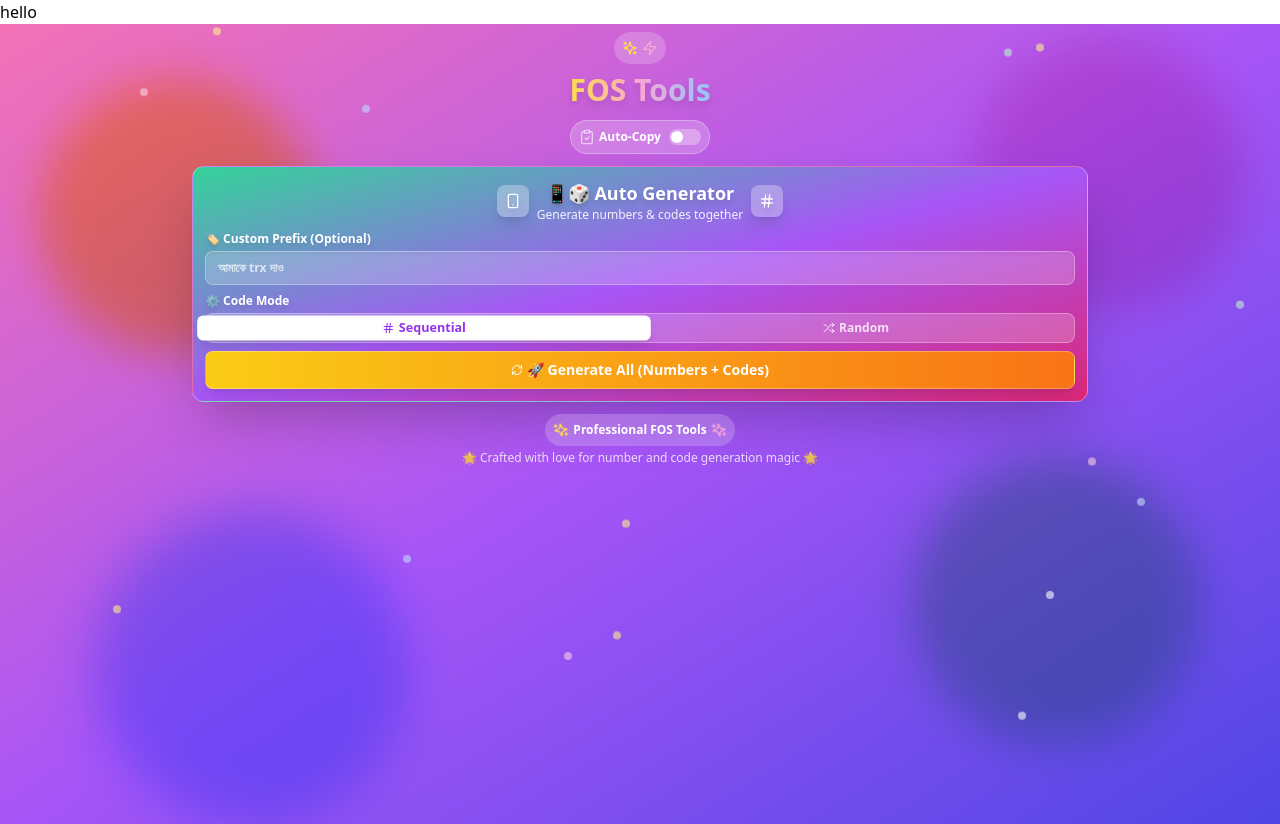
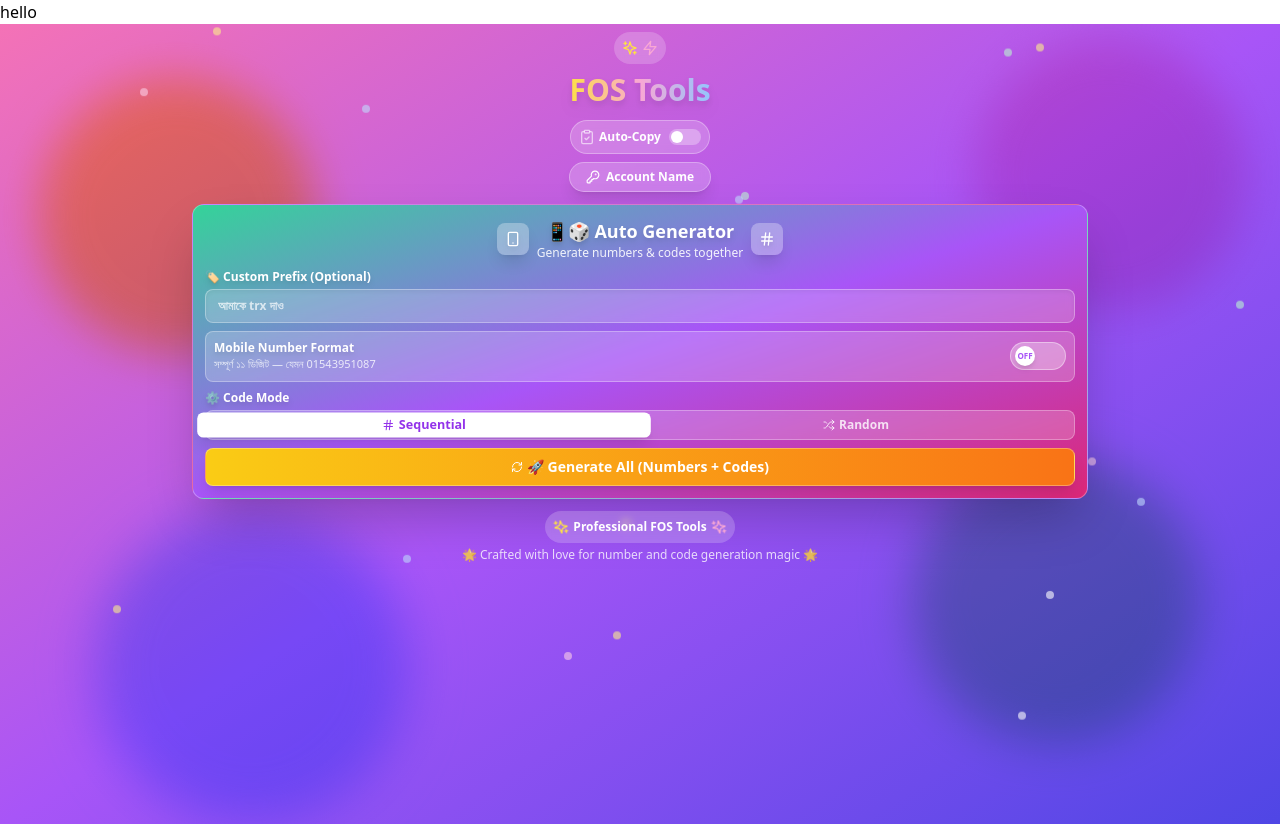
Before and after one commit to hamasterbot/fos-tools, a React (Vite) app: page / in a window 1280 px wide. Built offline with nearby package versions, Linux system fonts and the light colour scheme.

Commit message:
Add files via upload

```diff
--- a/src/App.tsx
+++ b/src/App.tsx
@@ -1,5 +1,5 @@
 import React, { useState, useRef } from 'react';
-import { RefreshCw, Smartphone, Hash, Shuffle, Sparkles, Zap, Copy, Check, ClipboardCheck } from 'lucide-react';
+import { RefreshCw, Smartphone, Hash, Shuffle, Sparkles, Zap, Copy, Check, ClipboardCheck, KeyRound } from 'lucide-react';
 
 const BANGLADESHI_PREFIXES = ['013', '014', '015', '016', '017', '018', '019'];
 
@@ -35,6 +35,7 @@ function App() {
   const [copiedItems, setCopiedItems] = useState<{[key: string]: boolean}>({});
   const [generationMode, setGenerationMode] = useState<'sequential' | 'random'>('sequential');
   const [autoCopyEnabled, setAutoCopyEnabled] = useState(false);
+  const [removeLeadingZeroOne, setRemoveLeadingZeroOne] = useState(false);
 
   // Refs to track timeout IDs for copy operations
   const timeoutRefs = useRef<{[key: string]: NodeJS.Timeout}>({});
@@ -82,7 +83,8 @@ function App() {
     for (let i = 0; i < 5; i++) {
       const prefix = BANGLADESHI_PREFIXES[Math.floor(Math.random() * BANGLADESHI_PREFIXES.length)];
       const uniqueDigits = generateUniqueDigits(8);
-      const newNumber = prefix + uniqueDigits;
+      const fullNumber = prefix + uniqueDigits;
+      const newNumber = removeLeadingZeroOne ? fullNumber.slice(2) : fullNumber;
       newItems.push({
         type: 'mobile',
         value: newNumber,
@@ -215,6 +217,17 @@ function App() {
                 />
               </button>
             </div>
+
+            {/* Account Name (Account Copier) Navigation */}
+            <div className="mt-2">
+              <a
+                href="/account-copier.html"
+                className="inline-flex items-center justify-center gap-1.5 px-4 py-1.5 bg-white/20 hover:bg-white/30 backdrop-blur-sm rounded-full border border-white/30 text-white font-bold text-xs shadow-lg transition-all duration-300 hover:scale-105"
+              >
+                <KeyRound className="w-3.5 h-3.5" />
+                Account Name
+              </a>
+            </div>
           </div>
 
           {/* Single Generator Card */}
@@ -246,6 +259,37 @@ function App() {
                   placeholder="আমাকে trx দাও"
                   className="w-full px-3 py-2 rounded-lg border border-white/30 focus:outline-none focus:ring-1 focus:ring-yellow-300 focus:border-yellow-300 transition-all duration-300 text-xs font-semibold bg-white/20 backdrop-blur-sm text-white placeholder-white/70 shadow-inner"
                 />
+              </div>
+
+              {/* Mobile Number Format Toggle */}
+              <div className="flex items-center justify-between gap-3 rounded-lg border border-white/30 bg-white/20 p-2 backdrop-blur-sm">
+                <div>
+                  <div className="text-xs font-bold text-white drop-shadow-md">Mobile Number Format</div>
+                  <div className="text-[11px] font-medium text-white/80">
+                    {removeLeadingZeroOne ? '01 বাদ দিয়ে ৯ ডিজিট — যেমন 543951087' : 'সম্পূর্ণ ১১ ডিজিট — যেমন 01543951087'}
+                  </div>
+                </div>
+                <button
+                  type="button"
+                  role="switch"
+                  aria-checked={removeLeadingZeroOne}
+                  aria-label="জেনারেট করা নাম্বার থেকে 01 বাদ দিন"
+                  onClick={() => setRemoveLeadingZeroOne((enabled) => !enabled)}
+                  className={`relative inline-flex h-7 w-14 flex-shrink-0 items-center rounded-full border transition-colors duration-300 focus:outline-none focus:ring-2 focus:ring-yellow-300 focus:ring-offset-2 focus:ring-offset-purple-500 ${
+                    removeLeadingZeroOne
+                      ? 'border-green-200 bg-green-500'
+                      : 'border-white/40 bg-white/30'
+                  }`}
+                >
+                  <span className="sr-only">01 বাদ দিন</span>
+                  <span
+                    className={`inline-flex h-5 w-5 items-center justify-center rounded-full bg-white text-[8px] font-black shadow-md transition-transform duration-300 ${
+                      removeLeadingZeroOne ? 'translate-x-7 text-green-600' : 'translate-x-1 text-purple-500'
+                    }`}
+                  >
+                    {removeLeadingZeroOne ? 'ON' : 'OFF'}
+                  </span>
+                </button>
               </div>
 
               {/* Generation Mode Toggle */}
@@ -325,7 +369,7 @@ function App() {
               </div>
 
               <div className="space-y-1">
-                {generatedItems.map((item, index) => (
+                {generatedItems.map((item) => (
                   <div key={item.id} className={`flex items-center justify-between rounded-md p-2 backdrop-blur-sm ${
                     item.type === 'mobile'
                       ? 'bg-emerald-500/20 border border-emerald-300/30'
```
